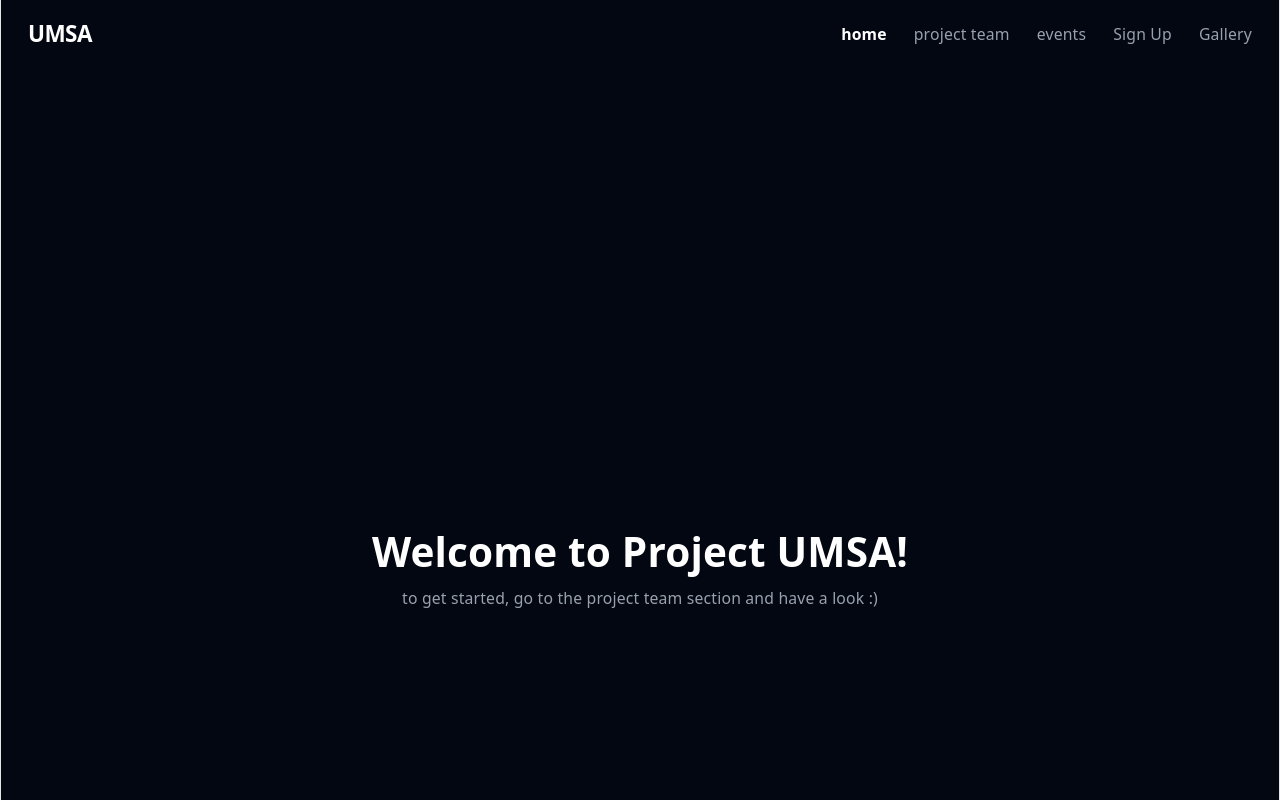
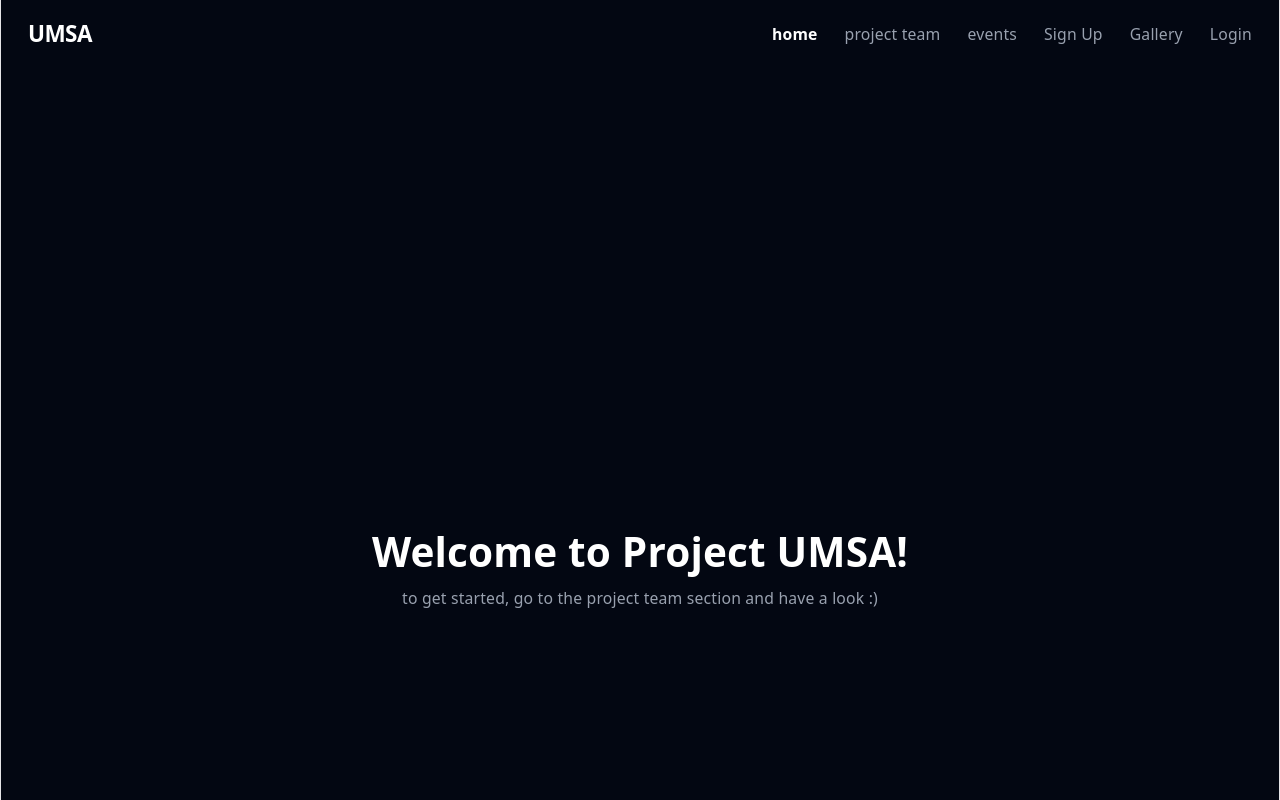
Before and after one commit to UoaWDCC/umsa, a React (Vite) app in the folder client/: page / in a window 1280 px wide. Shown: the top 800 px of the page. Built offline with nearby package versions, Linux system fonts and the light colour scheme.

Commit message:
feat: add login to navbar

```diff
--- a/client/src/components/Navbar.tsx
+++ b/client/src/components/Navbar.tsx
@@ -16,6 +16,7 @@ export default function Navbar() {
           <NavLink to="/events" className={linkClass}>events</NavLink>
           <NavLink to="/sign-up" className={linkClass}>Sign Up</NavLink>
           <NavLink to="/gallery" className={linkClass}>Gallery</NavLink>
+          <NavLink to="/Login" className={linkClass}>Login</NavLink>
         </div>
       </div>
     </nav>
```
